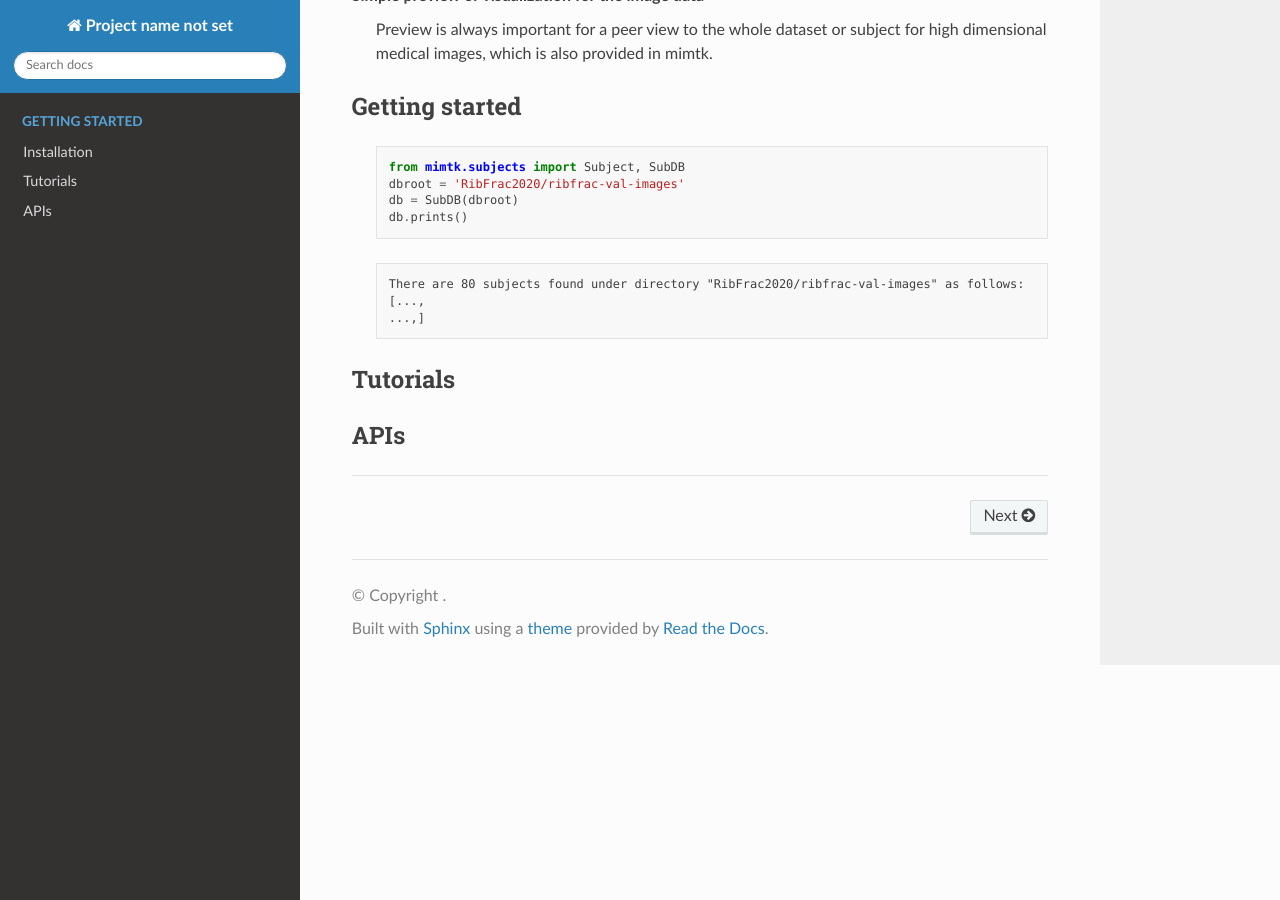
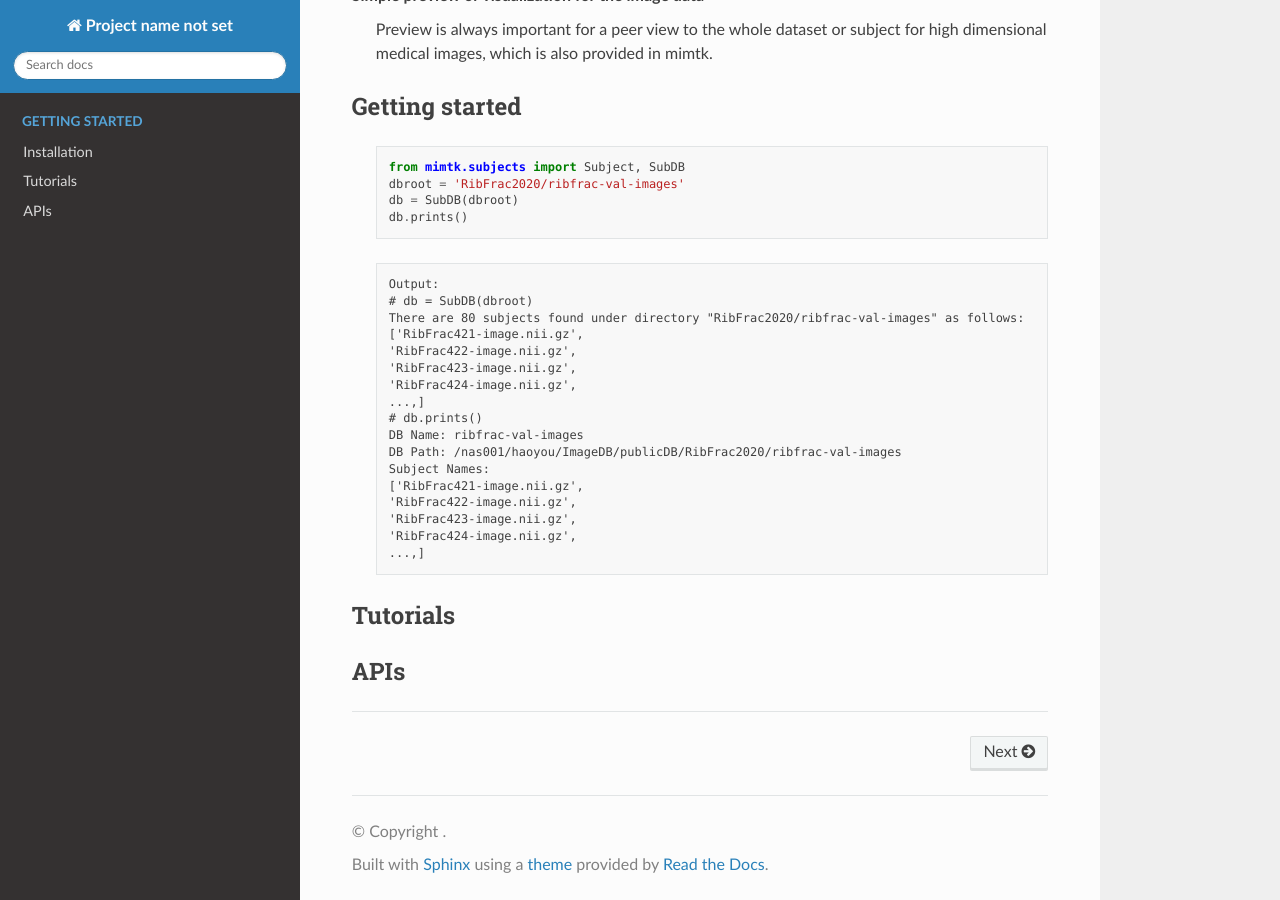
Before and after one commit to omgict/mimtk_docs, a Sphinx documentation site: the page built from docs/index.rst, in a window 1280 px wide and 900 px high, scrolled down 507 px. Built offline with Sphinx 7.4.7 and the Read the Docs theme 2.0.0, drawn with Linux system fonts in a browser that asks for light colours; pages that are not in the unit, such as notebooks, are missing from menus.

Commit message:
test code output

```diff
--- a/docs/index.rst
+++ b/docs/index.rst
@@ -46,8 +46,22 @@ Getting started
 
     .. sourcecode:: text
 
+        Output:
+        # db = SubDB(dbroot)
         There are 80 subjects found under directory "RibFrac2020/ribfrac-val-images" as follows:
-        [...,
+        ['RibFrac421-image.nii.gz',
+        'RibFrac422-image.nii.gz',
+        'RibFrac423-image.nii.gz',
+        'RibFrac424-image.nii.gz',
+        ...,]
+        # db.prints()
+        DB Name: ribfrac-val-images
+        DB Path: /nas001/haoyou/ImageDB/publicDB/RibFrac2020/ribfrac-val-images
+        Subject Names:
+        ['RibFrac421-image.nii.gz',
+        'RibFrac422-image.nii.gz',
+        'RibFrac423-image.nii.gz',
+        'RibFrac424-image.nii.gz',
         ...,]
 
 Tutorials
```
